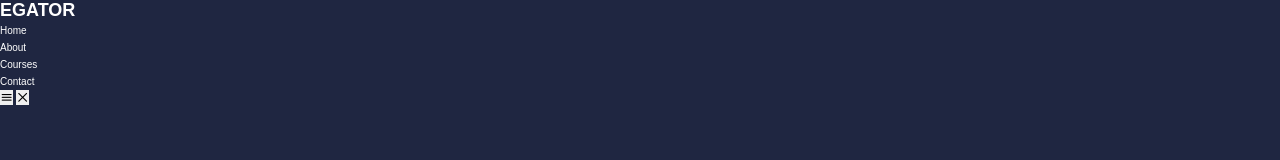
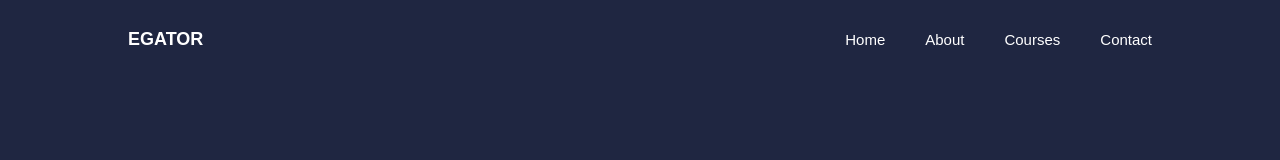
Before and after one commit to johnb123-a/Multipage-Education-School, a plain HTML site: page index.html in a window 1280 px wide. Drawn offline with nearby package versions, Linux system fonts and the light colour scheme.

Commit message:
add styles on nav

```diff
--- a/assets/css/index.css
+++ b/assets/css/index.css
@@ -1,2 +1,3 @@
 @import url('./base.css');
 @import url('./utilites.css');
+@import url('./nav.css');
--- /dev/null
+++ b/assets/css/nav.css
@@ -0,0 +1,43 @@
+.nav {
+    background: transparent;
+    width: 100vw;
+    height: 8rem;
+    position: fixed;
+    top: 0;
+    z-index: 11;
+}
+
+.container {
+    width: var(--container-width-lg);
+    margin: 0 auto;
+}
+
+.nav__container {
+    height: 100%;
+    display: flex;
+    justify-content: space-between;
+    align-items: center;
+}
+
+.container--tittle {
+    text-decoration: none;
+}
+
+.container__menu {
+    display: flex;
+    align-items: center;
+    gap: 4rem;
+}
+
+.container__menu a {
+    font-size: 1.5rem;
+    transition: color 400ms ease;
+}
+
+.container__menu a:hover {
+    color: var(--color-bg-2);
+}
+
+.container--button {
+    display: none;
+}
```
